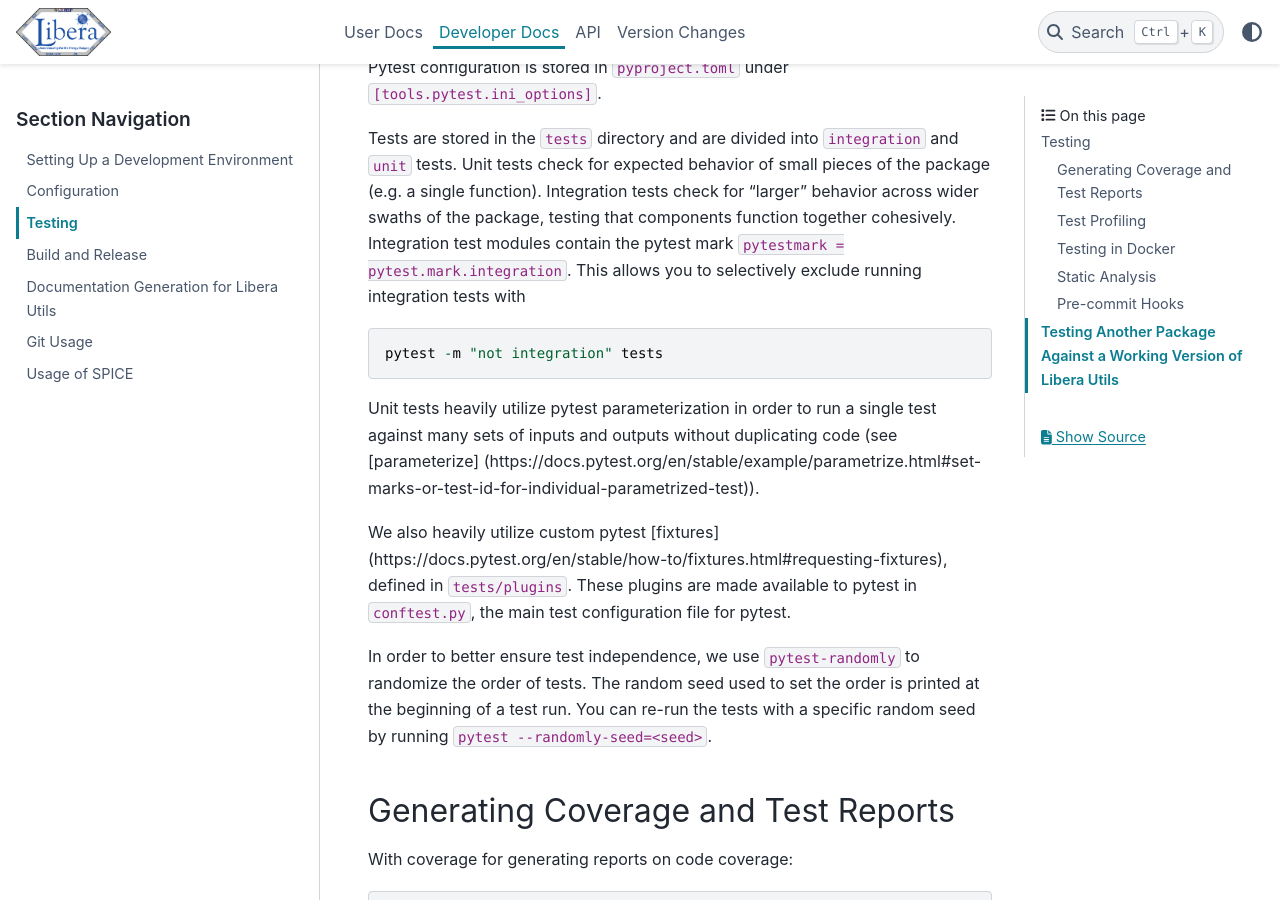
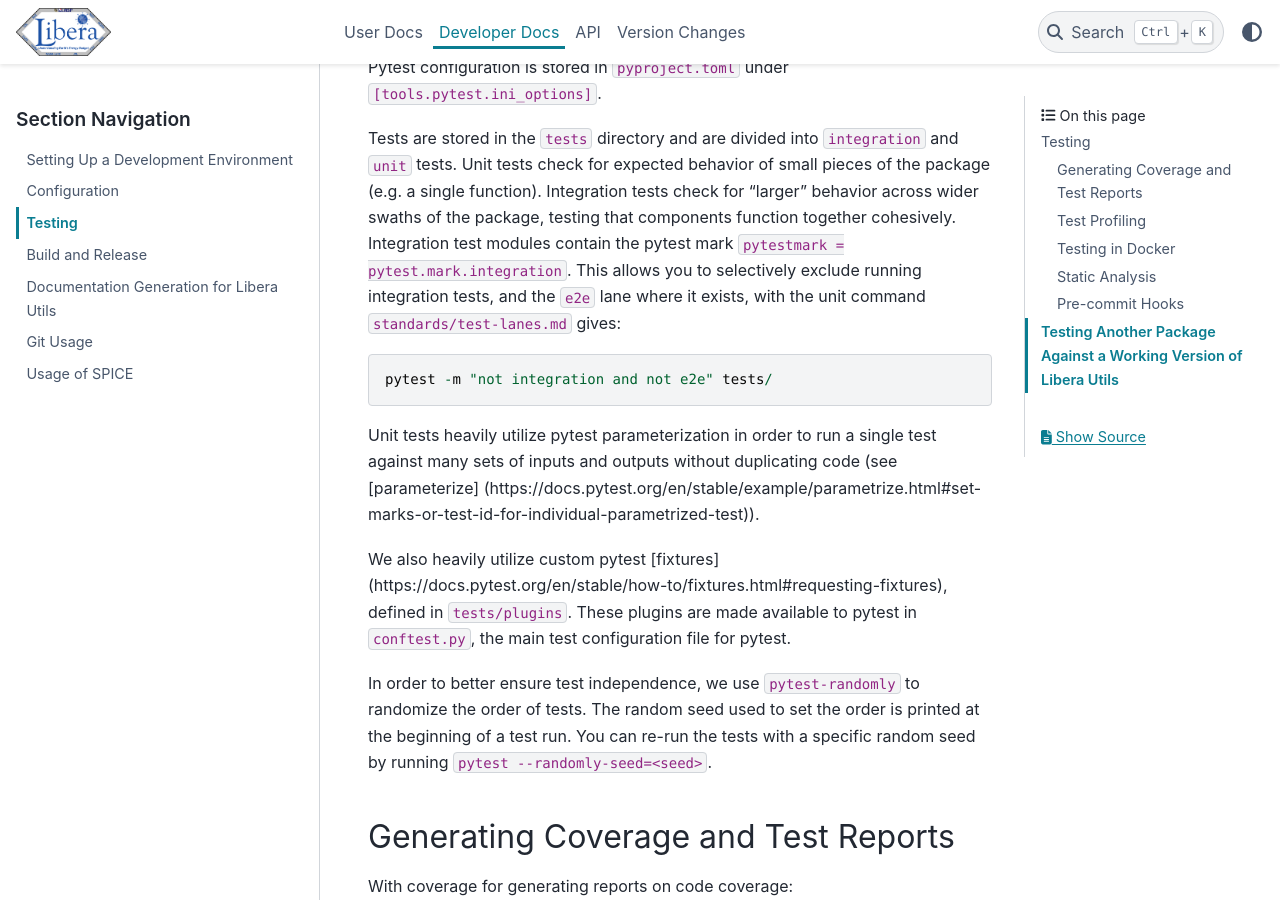
Before and after one commit to LASP-Libera/libera_utils, a Sphinx documentation site: the page built from doc/source/developer-docs/testing.md, in a window 1280 px wide and 900 px high, scrolled down 312 px. Built offline with Sphinx 7.4.7 and the PyData theme 0.15.4, drawn with Linux system fonts in a browser that asks for light colours; pages that are not in the unit, such as notebooks, are missing from menus.

Commit message:
Copy the unit and coverage commands from test-lanes.md exactly
Co-Authored-By: Claude Opus 5.5 (1M context) <noreply@anthropic.com>

````diff
--- a/doc/source/developer-docs/testing.md
+++ b/doc/source/developer-docs/testing.md
@@ -13,10 +13,11 @@ Tests are stored in the `tests` directory and are divided into
 `integration` and `unit` tests. Unit tests check for expected behavior of small pieces of the
 package (e.g. a single function). Integration tests check for "larger" behavior across wider swaths of the package,
 testing that components function together cohesively. Integration test modules contain the pytest mark
-`pytestmark = pytest.mark.integration`. This allows you to selectively exclude running integration tests with
+`pytestmark = pytest.mark.integration`. This allows you to selectively exclude running integration tests, and the
+`e2e` lane where it exists, with the unit command `standards/test-lanes.md` gives:
 
 ```
-pytest -m "not integration" tests
+pytest -m "not integration and not e2e" tests/
 ```
 
 Unit tests heavily utilize pytest parameterization in order to
````
Also changed, not shown: .github/instructions/libera-utils.instructions.md.
